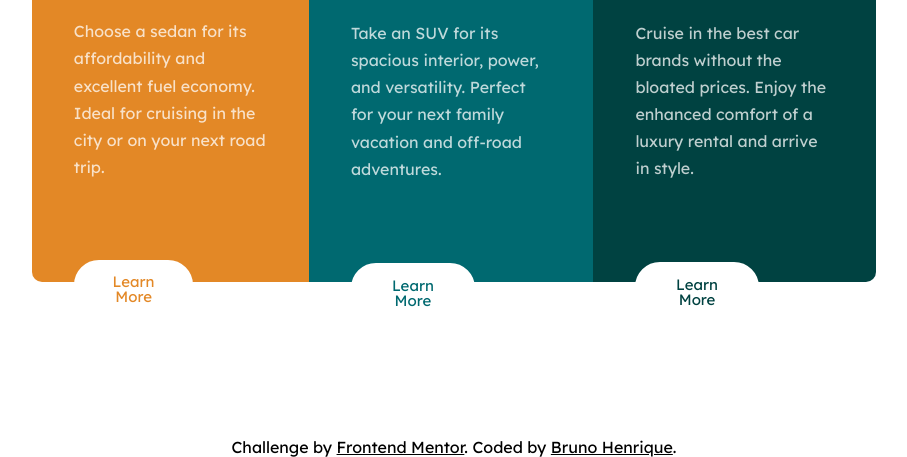
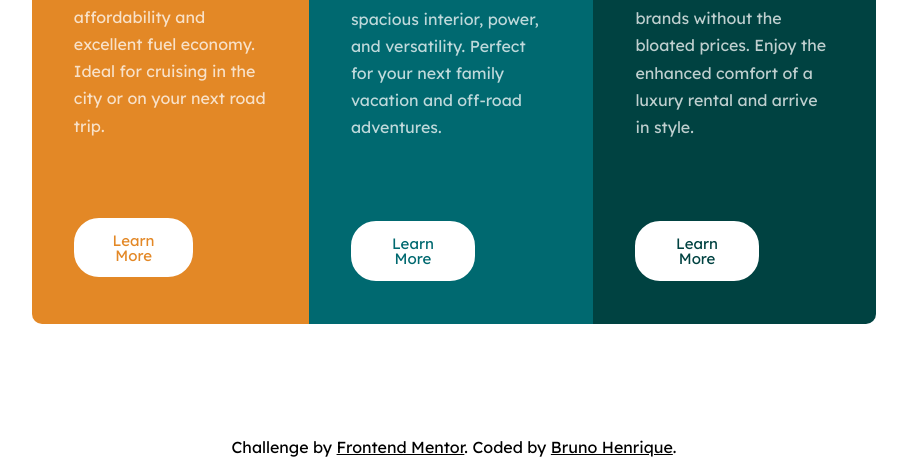
Before and after one commit to BrunoHeA/Desafio01, a plain HTML site: page index.html in a window 1280 px wide. Shown: the part 345-802 px from the top of the page, without its empty margins (186-1093 px from the left). Drawn offline with Linux system fonts and the light colour scheme.

Commit message:
Atualização desktop

```diff
--- a/styles/style.css
+++ b/styles/style.css
@@ -31,7 +31,7 @@ body {
 }
 
 .principal__conteudo {
-    height: 60%;
+    min-height: 60%;
     display: flex;
     padding: 0% 17%;
 }
```
